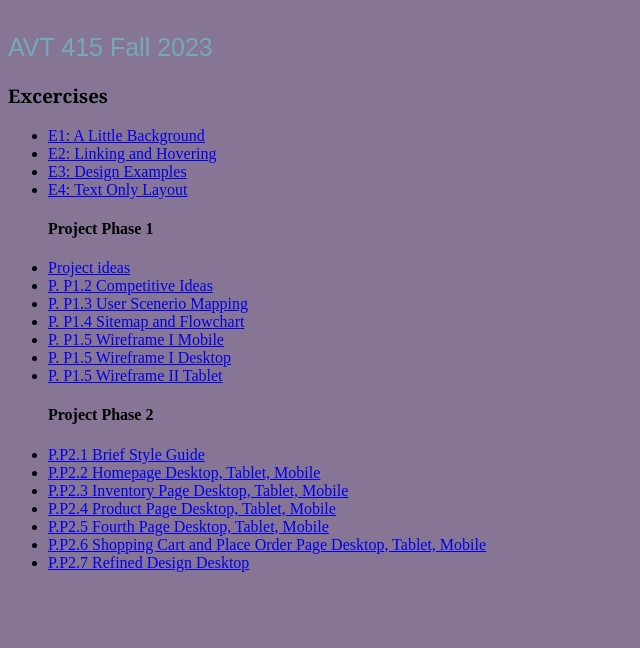
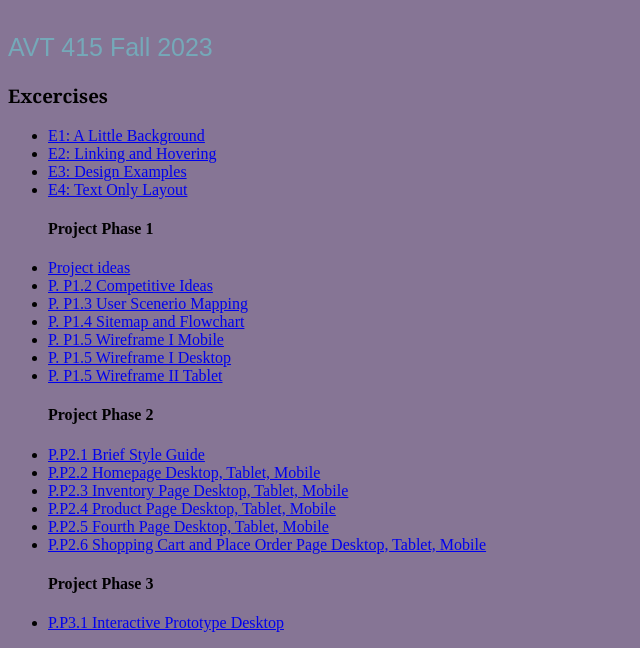
Before and after one commit to infinitymeg/avt415, a plain HTML site: page avt415/index.html in a window 1280 px wide. Shown: the part 166-814 px from the top of the page, without its empty margins (0-640 px from the left). Drawn offline with Linux system fonts and the light colour scheme.

Commit message:
Add files via upload

```diff
--- a/avt415/index.html
+++ b/avt415/index.html
@@ -29,7 +29,8 @@
       <li><a href="https://xd.adobe.com/view/8bd93996-ac9d-45c3-b9d6-eb0d054beb23-de8a/">P.P2.4 Product Page Desktop, Tablet, Mobile</a></li>
       <li><a href="https://xd.adobe.com/view/2fd92bde-ba3b-458d-baf7-c8e9a15f44fd-7a8a/">P.P2.5 Fourth Page Desktop, Tablet, Mobile</a></li>
       <li><a href="https://xd.adobe.com/view/2b61d6fb-0870-4109-8693-bd0881e82f5f-7e32/">P.P2.6 Shopping Cart and Place Order Page Desktop, Tablet, Mobile</a></li>
-      <li><a href="https://xd.adobe.com/view/edb188bb-44c4-4241-be95-55e949acd24c-b8e2/">P.P2.7 Refined Design Desktop</a></li>
+      <h4> Project Phase 3</h4>
+      <li><a href="https://xd.adobe.com/view/edb188bb-44c4-4241-be95-55e949acd24c-b8e2/">P.P3.1 Interactive Prototype Desktop</a></li>
     </ul>
   </body>
   </html>
```
